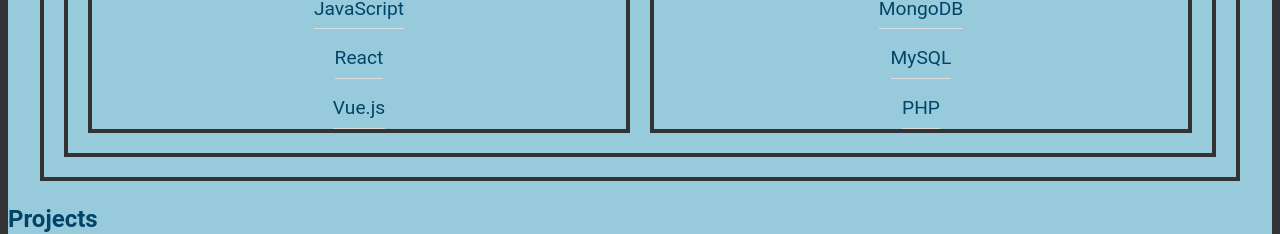
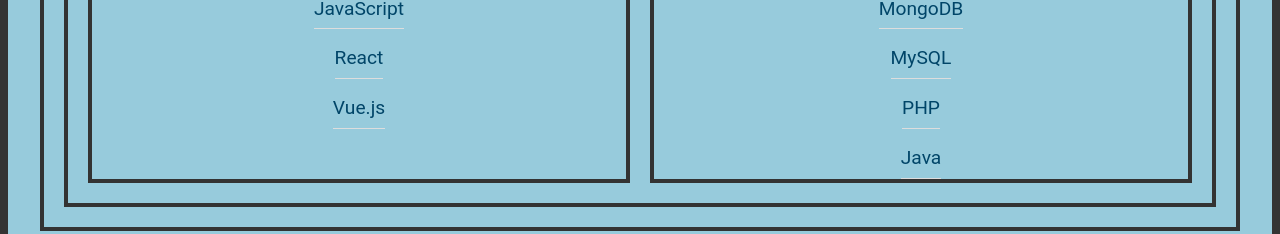
Before and after one commit to Thiagoocosta86/my-portfolio, a React (Create React App) app: page / in a window 1280 px wide. Shown: the part 1217-1451 px from the top of the page. Built offline with nearby package versions, Linux system fonts and the light colour scheme; grey boxes are pictures that could not be loaded.

Commit message:
demo portfolio

```diff
--- a/src/components/Skills.js
+++ b/src/components/Skills.js
@@ -23,6 +23,7 @@
             <li>MongoDB</li>
             <li>MySQL</li>
             <li>PHP</li>
+            <li>Java</li>
           </ul>
         </div>
       </div>
```
